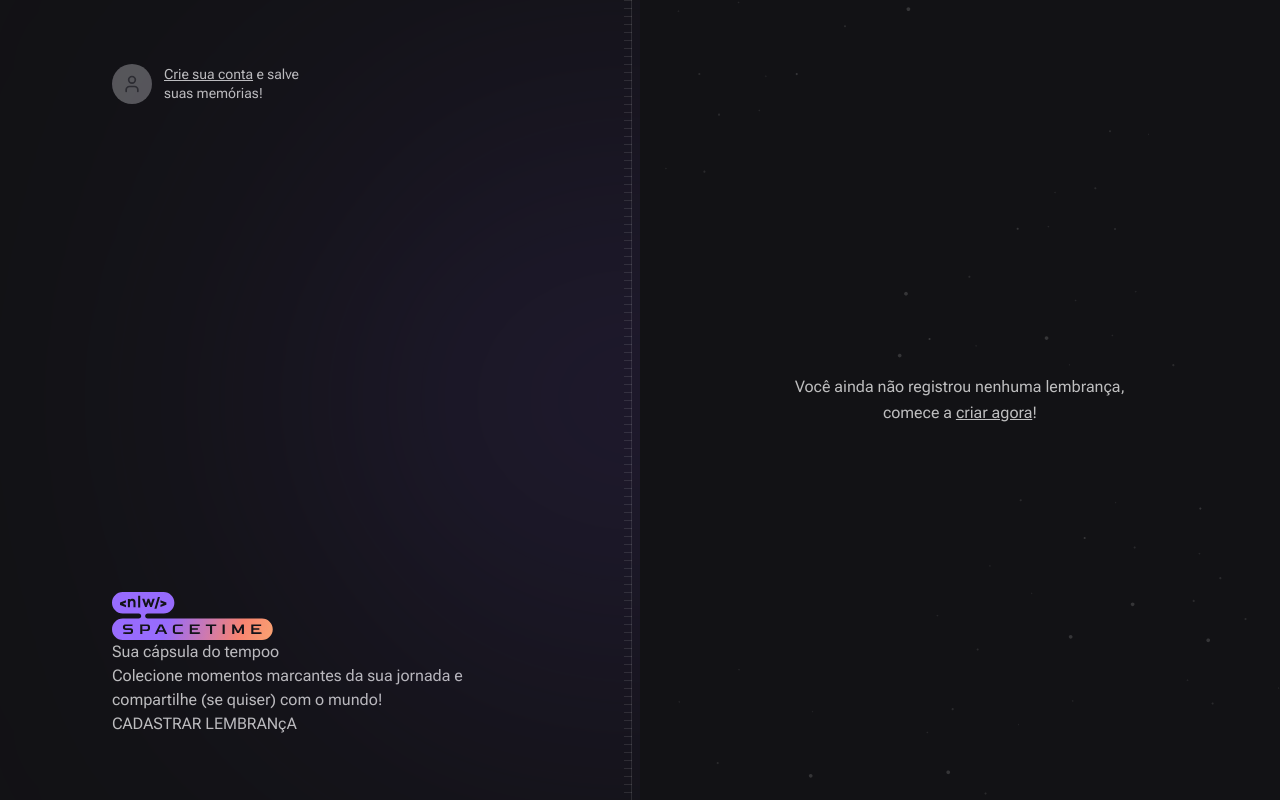
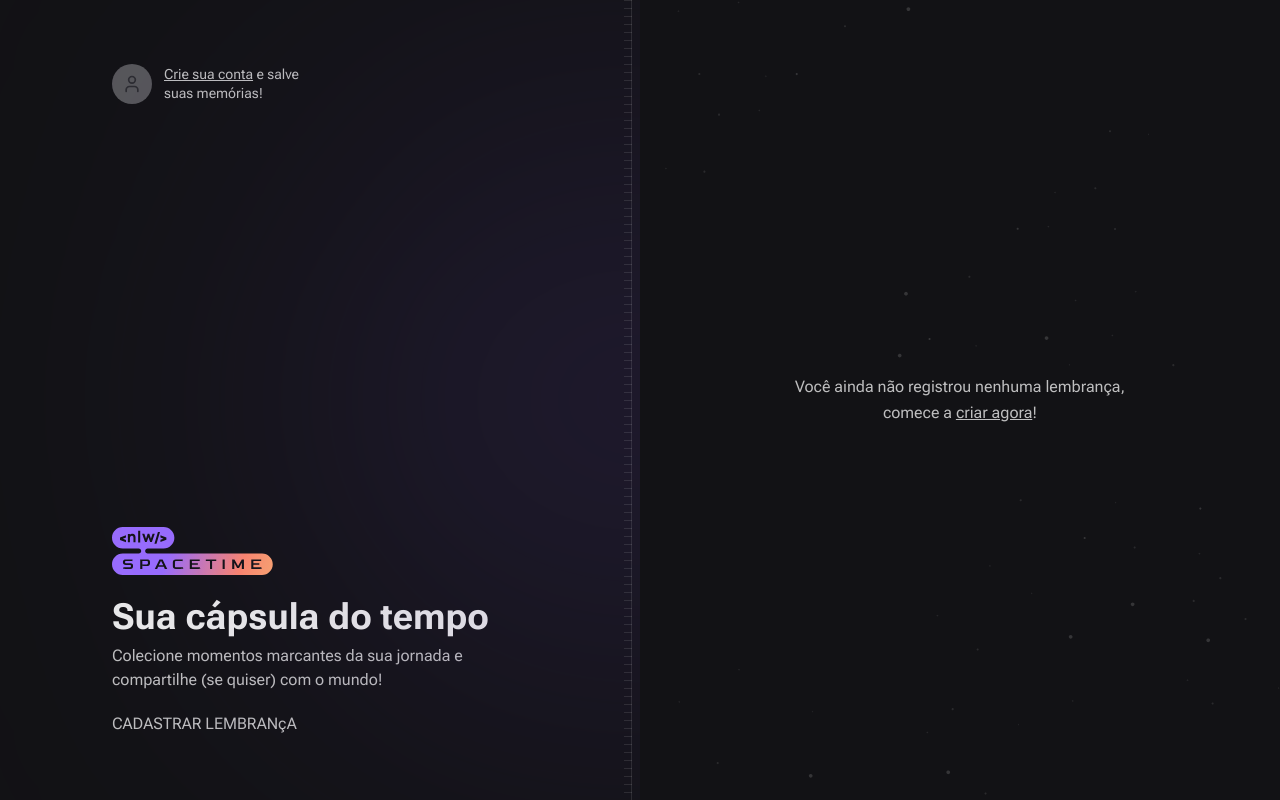
Before and after one commit to eddyzera/web-nlw-timeline, a Next.js app: page / in a window 1280 px wide. Built offline with nearby package versions, Linux system fonts and the light colour scheme; a web font is replaced by a local one.

Commit message:
style: overwrite font size

```diff
--- a/src/app/page.tsx
+++ b/src/app/page.tsx
@@ -20,16 +20,20 @@ export default function Home() {
             memórias!
           </p>
         </a>
-        <div>
+        <div className="space-y-5">
           <Image src={nlwLogo} alt="NLW Space" />
-          <div>
-            <h1>Sua cápsula do tempoo</h1>
+          <div className="max-w-[420px] space-y-1">
+            <h1 className="mt-5 text-4xl font-bold leading-tight text-gray-50">
+              Sua cápsula do tempo
+            </h1>
             <p>
               Colecione momentos marcantes da sua jornada e compartilhe (se
               quiser) com o mundo!
             </p>
           </div>
-          <a href="">CADASTRAR LEMBRANçA</a>
+          <a className="inline-block" href="">
+            CADASTRAR LEMBRANçA
+          </a>
         </div>
       </div>
 
--- a/tailwind.config.js
+++ b/tailwind.config.js
@@ -56,6 +56,9 @@ module.exports = {
       backgroundSize: {
         stripes: '100% 8px',
       },
+      fontSize: {
+        '5xl': '2.5rem',
+      },
       blur: {
         full: '194px',
       },
```
